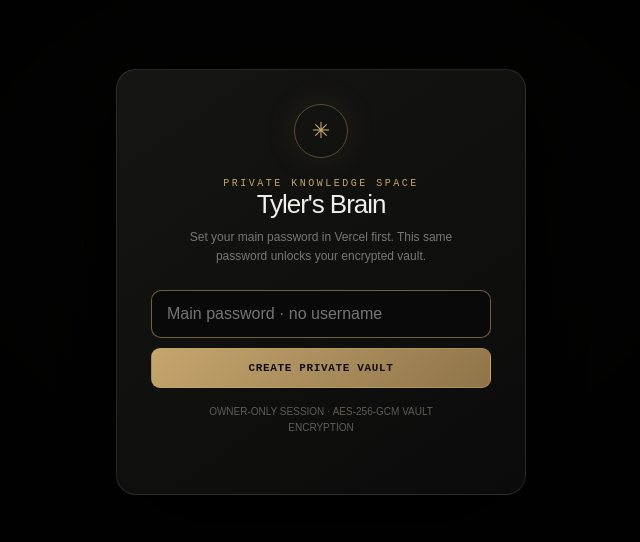
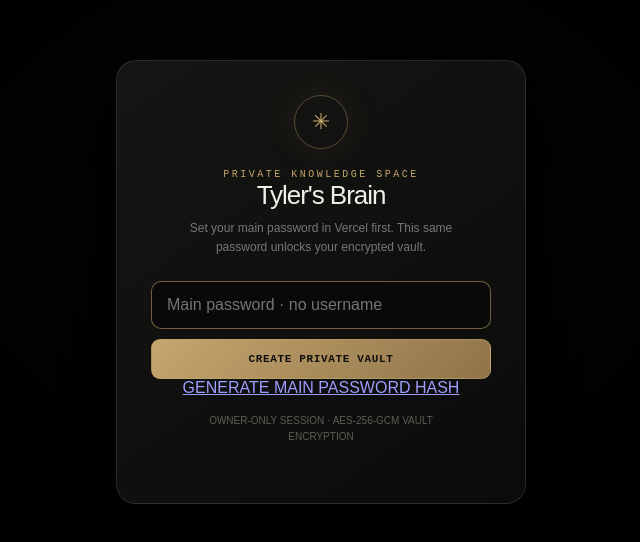
Before and after one commit to jadeking5128-beep/endroom, a Next.js app: page / in a window 1280 px wide. Shown: the part 118-660 px from the top of the page, without its empty margins (319-959 px from the left). Built offline with nearby package versions, Linux system fonts and the light colour scheme.

Commit message:
Link the password setup generator from the lock screen

```diff
--- a/app/page.tsx
+++ b/app/page.tsx
@@ -346,6 +346,7 @@ export default function Home() {
           <p>{stored ? "Enter your main password to unlock your private vault." : "Set your main password in Vercel first. This same password unlocks your encrypted vault."}</p>
           <input type="password" autoComplete="current-password" placeholder="Main password · no username" value={password} onChange={e => setPassword(e.target.value)} minLength={10} required autoFocus />
           <button className="gold-button" type="submit">{stored ? "UNLOCK YOUR BRAIN" : "CREATE PRIVATE VAULT"}</button>
+          <a href="/setup" className="setup-link">GENERATE MAIN PASSWORD HASH</a>
           {error && <p className="error">{error}</p>}
           <p className="lock-note">OWNER-ONLY SESSION · AES-256-GCM VAULT ENCRYPTION</p>
         </form>
```
